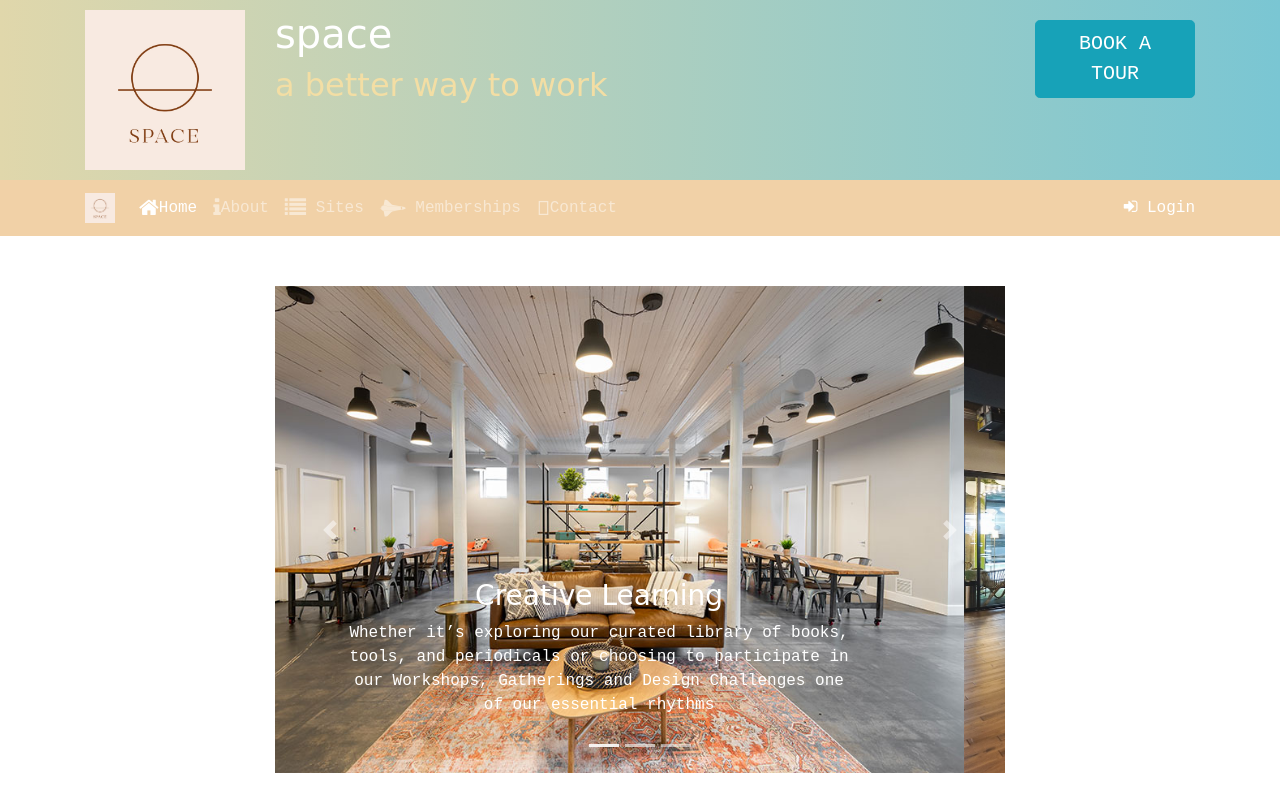
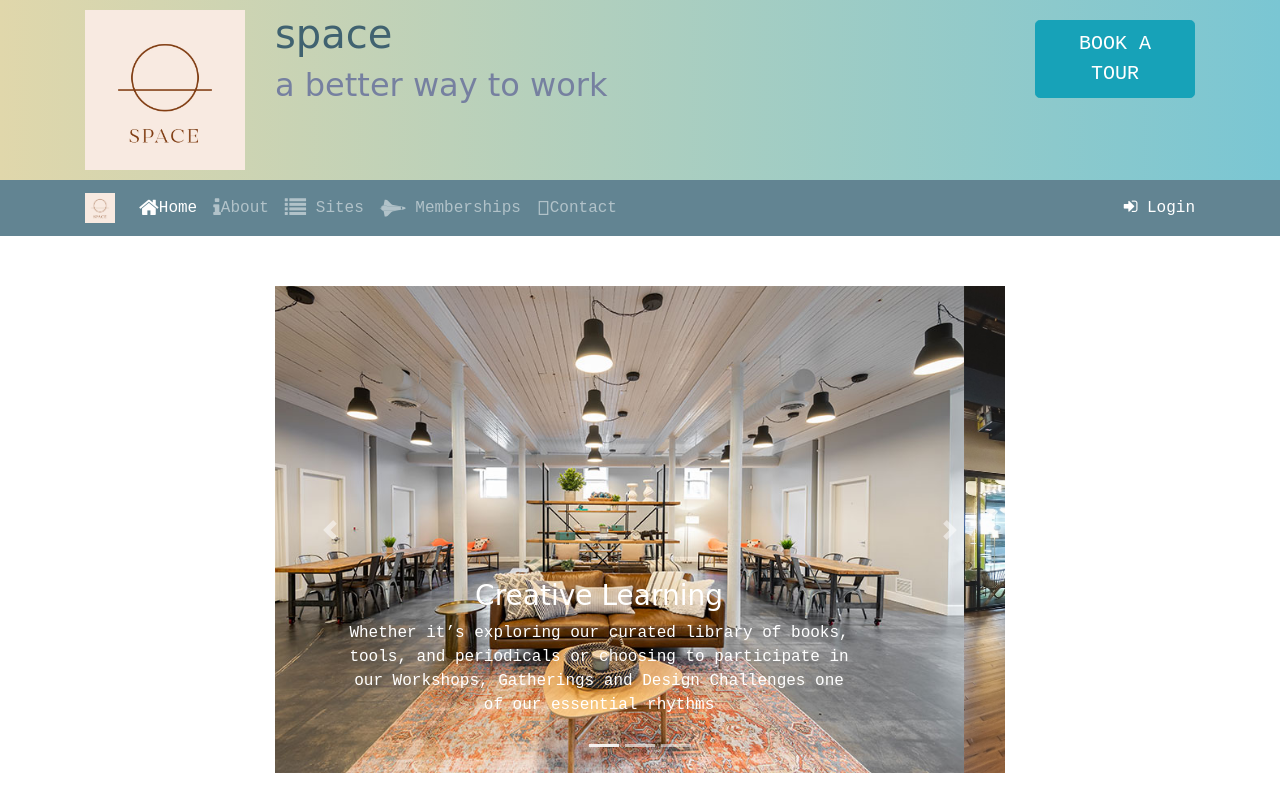
Before and after one commit to raylatigo/space.co, a website: page index.html in a window 1280 px wide. Shown: the top 812 px of the page. Drawn offline with nearby package versions, Linux system fonts and the light colour scheme; some icons are missing.

Commit message:
changed font colors and navbar color

```diff
--- a/css/styles.css
+++ b/css/styles.css
@@ -7,11 +7,12 @@ h1, h2, h3 {
 }
 
 h2 {
-    color:rgb(243, 169, 164)
+    color:rgb(7, 1, 0)
 }
 header h2 {
-    color: rgb(243, 222, 164)
+    color: rgb(118, 128, 160)
 }
+
 
 .site-footer {
     background-image: linear-gradient(#CEC8FF, white);
@@ -22,7 +23,7 @@ header h2 {
     margin: 0;
     padding: 10px;
     background-image: linear-gradient(to right, rgb(224, 215, 171), rgb(122, 198, 211) );
-    color: white;
+    color: rgb(64, 98, 112);
 }
 
 .row-content {
@@ -32,5 +33,5 @@ header h2 {
 }
 
 .navbar {
-    background-color: rgb(241, 209, 167)
+    background-color: rgb(98, 132, 146)
 }
```
